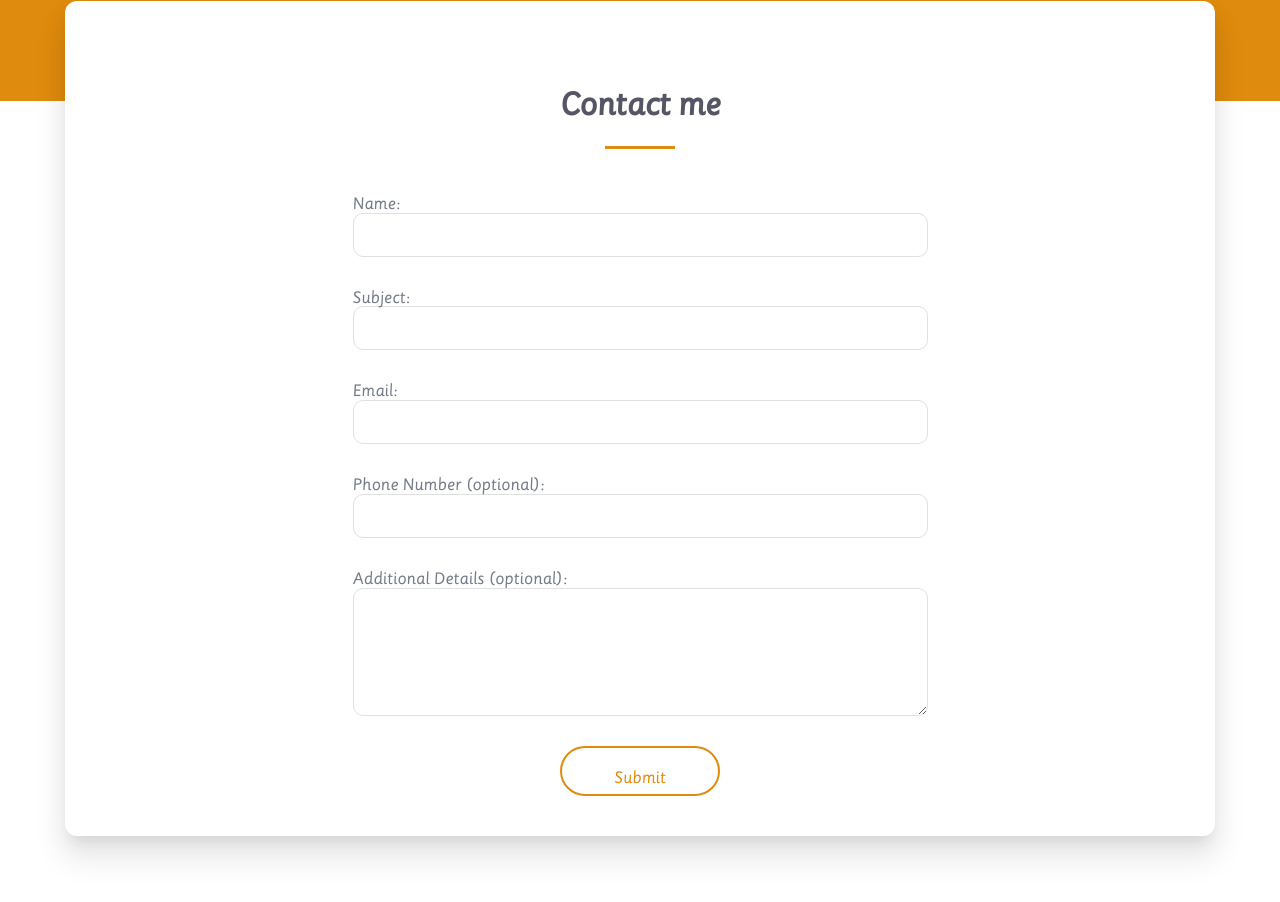
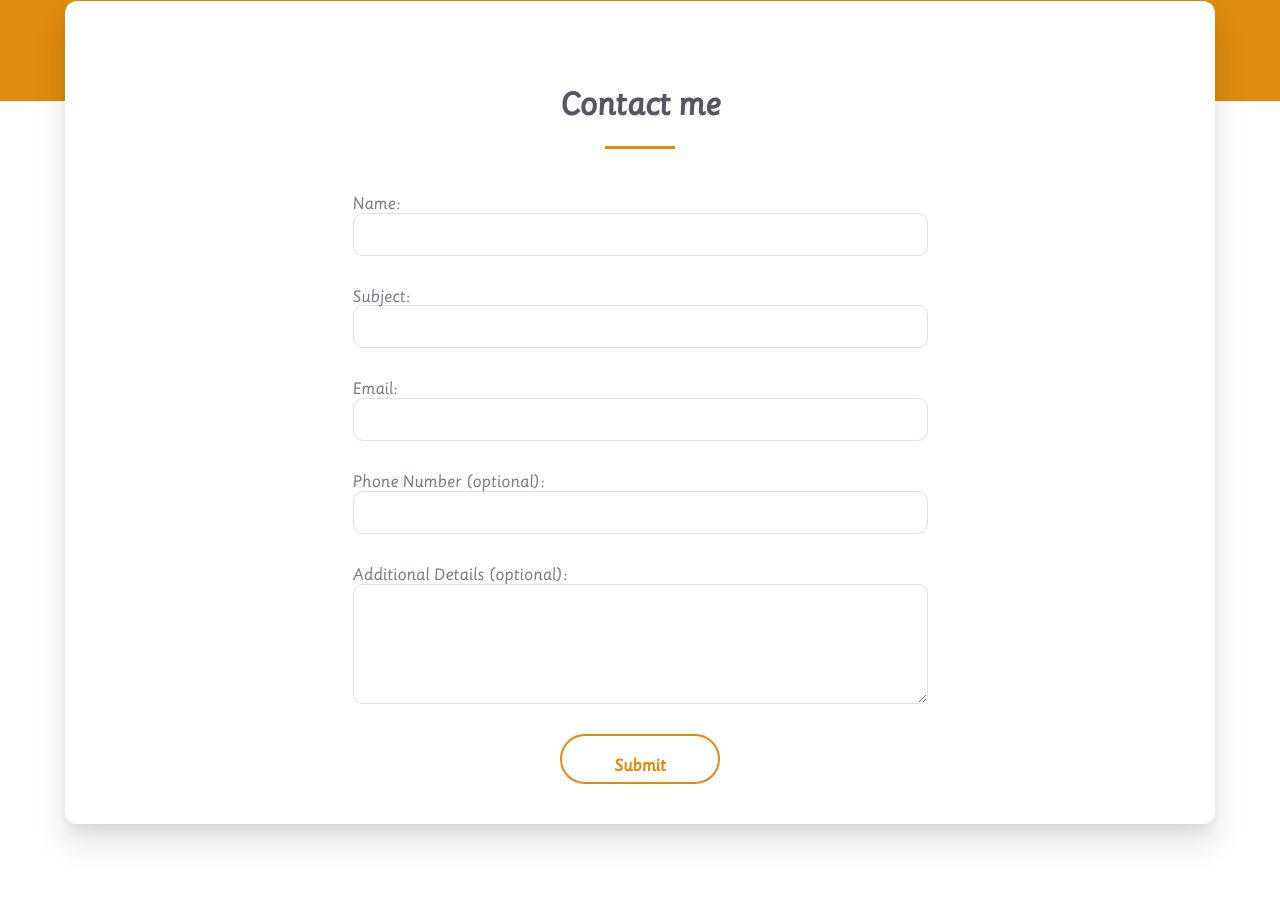
Before and after one commit to RossUIE/Learning-Rachels, a plain HTML site: page index.html in a window 1280 px wide. Shown: the part 6476-7378 px from the top of the page. Drawn offline with nearby package versions, Linux system fonts and the light colour scheme.

Commit message:
Input font size changes

```diff
--- a/css/main.css
+++ b/css/main.css
@@ -1123,7 +1123,7 @@ label {
 
 
 input, textarea, select {
-    font: 400 20px Sassoon, Helvetica, sans-serif;
+    font-family: Sassoon, Helvetica, sans-serif;
 }
 input {
       border: 1px solid #E0E0E0;
@@ -1134,6 +1134,8 @@ input {
       padding: 15px;
       display: block;
       border-radius: 10px;
+      font-size: 1.1rem;
+      font-weight: bold;
 }
 input:focus {
     outline: none !important;
@@ -1155,6 +1157,8 @@ textarea {
     color: #888899;
     border-radius: 10px;
     box-sizing: border-box;
+    font-size: 1.1rem;
+    font-weight: bold;
 }
 input[type="submit"] {
     border-radius: 50px;
```
